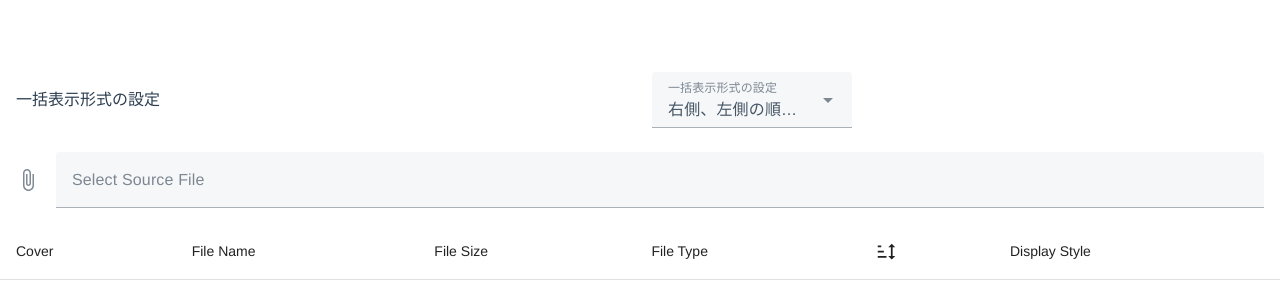
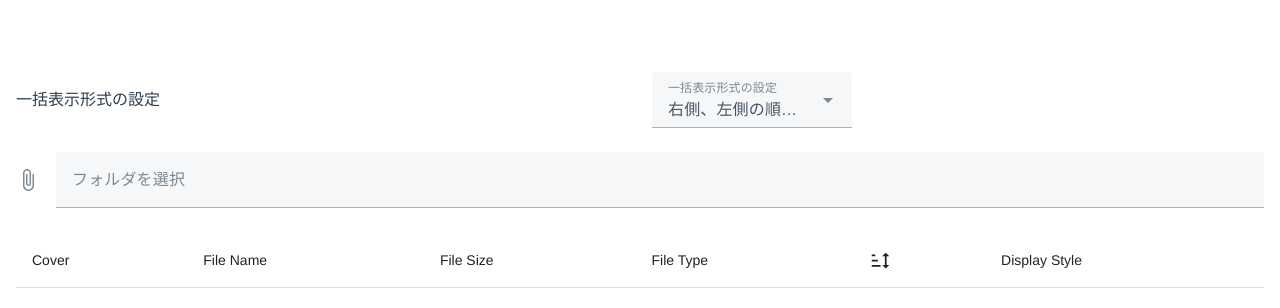
Before and after one commit to TM0428/MECE-vue, a Vue app: page /step2 in a window 1280 px wide. Shown: the top 308 px of the page. Built offline with nearby package versions, Linux system fonts and the light colour scheme.

Commit message:
テーブルの表示を一部変更

```diff
--- a/src/components/FileTable.vue
+++ b/src/components/FileTable.vue
@@ -1,5 +1,5 @@
 <template>
-    <v-table height="300px">
+    <v-table height="300px" fixed-header>
         <thead>
             <tr>
                 <th>Cover</th>
--- a/src/components/FileTableContent.vue
+++ b/src/components/FileTableContent.vue
@@ -50,8 +50,16 @@
     </td>
     <td>{{ file.type }}</td>
     <td>
-        <v-icon :icon="mdiArrowUpIcon"></v-icon>
-        <v-icon :icon="mdiArrowDownIcon"></v-icon>
+        <v-icon
+            :icon="mdiArrowUpIcon"
+            class="cursor-pointer"
+            @click="changeFileIndex(1)"
+        ></v-icon>
+        <v-icon
+            :icon="mdiArrowDownIcon"
+            class="cursor-pointer"
+            @click="changeFileIndex(-1)"
+        ></v-icon>
     </td>
     <td>
         <v-select
@@ -88,7 +96,7 @@ export default {
             mdiImageIcon: mdiImage,
             mdiFileIcon: mdiFile,
             displayType: "right",
-            displayStyle: this.$t("displayStyle.title"),
+            displayStyle: this.$t("displayStyle.label"),
             styles: [
                 {
                     value: "right",
@@ -149,6 +157,14 @@ export default {
             console.log(this.coverCheck);
             this.file.cover = this.coverCheck;
         },
+        changeFileIndex(count) {
+            // change file index
+            let tmp = this.file;
+            this.epub.files[this.file_index] =
+                this.epub.files[this.file_index + count];
+            this.epub.files[this.file_index + count] = tmp;
+            // this.epub.changeFileIndex(this.file_index, count);
+        },
     },
     // if change file, update content_text
     watch: {
--- a/src/locales/ja.json
+++ b/src/locales/ja.json
@@ -1,5 +1,5 @@
 {
-    "HelloWorld": "こんにちは世界",
+    "importFolderLabel": "フォルダを選択",
     "displayStyle": {
         "label": "表示スタイル",
         "options": {
--- a/src/pages/SourceFileImport.vue
+++ b/src/pages/SourceFileImport.vue
@@ -18,19 +18,22 @@
             <v-col cols="12">
                 <v-file-input
                     v-model="files"
-                    label="Select Source File"
+                    :label="$t('importFolderLabel')"
                     multiple
                     show-size
                     show-type
                     hide-details
                     @change="importFile"
                     webkitdirectory
+                    class="text-truncate"
                 ></v-file-input>
+            </v-col>
+            <v-col cols="12">
+                <FileTable :files="epub.files" />
             </v-col>
         </v-row>
         <!-- <v-btn color="primary" @click="importFile"> Import Source File </v-btn> -->
         <!-- <FileImportDialog v-model="dialog" /> -->
-        <FileTable :files="epub.files" />
     </div>
 </template>
 
@@ -80,7 +83,6 @@ export default {
     },
     methods: {
         importFile() {
-            console.log(this.files);
             // sort files by name
             this.files.sort((a, b) => {
                 return a.name.localeCompare(b.name);
```
